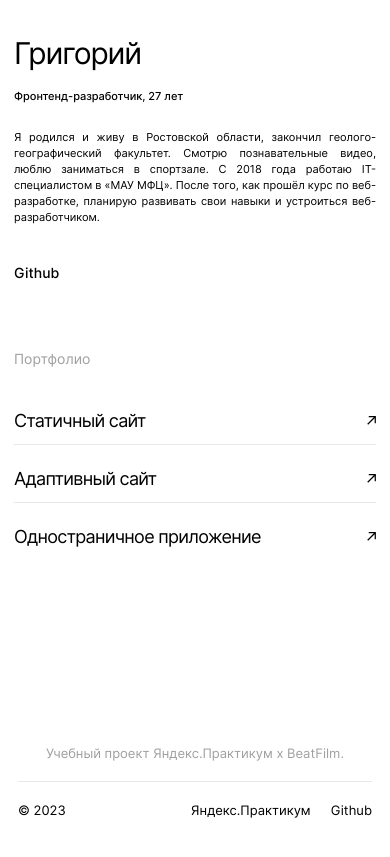
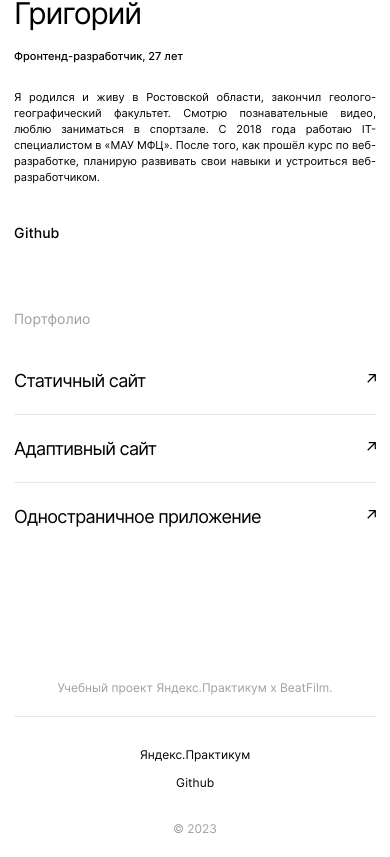
Before and after one commit to GrigoryGriko/movies-explorer-frontend, a React (Create React App) app: page / in a window 390 px wide. Shown: the part 2594-3451 px from the top of the page. Built offline with nearby package versions, Linux system fonts and the light colour scheme.

Commit message:
feat: закончена верстка страницы main

```diff
--- a/src/components/App/App.css
+++ b/src/components/App/App.css
@@ -10,7 +10,7 @@
   width: 100%;
   max-width: 1280px;
 }
-.wrapper-promo, .wrapper {
+.wrapper-promo, .wrapper, .wrapper-about-me, .wrapper-footer {
   width: calc(100% - 140px);
 }
 
@@ -32,18 +32,18 @@
   .wrapper {
     width: calc(100% - 60px);
   }
+  .wrapper-about-me {
+    width: calc(100% - 60px);
+  }
   .wrapper-promo {
     width: calc(100% - 100px);
   }
 }
 @media screen and (max-width: 669px) {
-  .wrapper-promo {
+  .wrapper-promo, .wrapper-about-me, .wrapper-footer {
     width: calc(100% - 28px);
   }
   .wrapper {
     width: calc(100% - 36px);
   }
-  .wrapper-about-me {
-    width: calc(100% - 28px);
-  }
 }
--- a/src/components/Footer/Footer.css
+++ b/src/components/Footer/Footer.css
@@ -60,3 +60,32 @@
 .footer__link:last-child {
   margin-right: 0;
 }
+@media screen and (max-width: 699px) {
+  .footer__about-project {
+    font-size: 12px;
+    line-height: 15px;
+  }
+  .footer__stroke-line {
+    margin: 21px 0 30px 0;
+  }
+  .footer__wrapper-year-links {
+    flex-direction: column;
+  }
+  .footer__wrapper-links {
+    flex-direction: column;
+    order: -1;
+  }
+  .footer__link {
+    margin: 0;
+    font-size: 12px;
+    margin-bottom: 12px;
+  }
+  .footer__link:last-child {
+    margin-bottom: 0;
+  }
+  .footer__year {
+    margin-top: 30px;
+    font-size: 12px;
+    color: #A0A0A0;
+  }
+}
--- a/src/components/Footer/Footer.js
+++ b/src/components/Footer/Footer.js
@@ -3,7 +3,7 @@ import React from 'react';
 function Footer() {
   return(
     <section className="footer section">
-      <div className="footer__wrapper wrapper">
+      <div className="footer__wrapper wrapper-footer">
         <p className="footer__about-project">
           Учебный проект Яндекс.Практикум х BeatFilm.
         </p>
--- a/src/components/Main/AboutMe/AboutMe.css
+++ b/src/components/Main/AboutMe/AboutMe.css
@@ -179,6 +179,9 @@
   }
 }
 @media screen and (max-width: 699px) {
+  .aboutMe {
+    padding: 70px 0 70px 0;
+  }
   .aboutMe__student-article {
     max-height: 655px;
     align-items: center;
@@ -188,6 +191,7 @@
     width: 292px;
     height: 352px;
     order: -1;
+    align-self: flex-start;
   }
   .aboutMe__student-name {
     font-size: 30px;
@@ -220,9 +224,13 @@
     font-size: 18px;
   }
   .aboutMe__item-arrow {
+    margin-top: -4px;
     width: 9px;
     height: 9px;
     background-size: cover;
     align-self: center;
   }
+  .aboutMe__list-line {
+    margin-top: 19px;
+  }
 }
--- a/src/components/Main/Techs/Techs.css
+++ b/src/components/Main/Techs/Techs.css
@@ -2,7 +2,7 @@
   display: flex;
   justify-content: center;
   align-items: center;
-  padding-top: 100px 0 100px 0;
+  padding: 100px 0 100px 0;
 
   background-color: #F5F5F5;
 }
```
